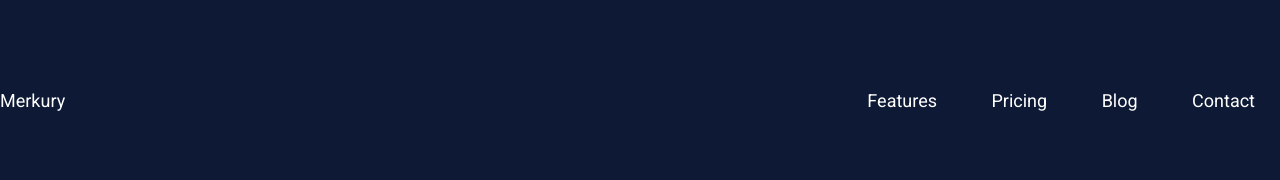
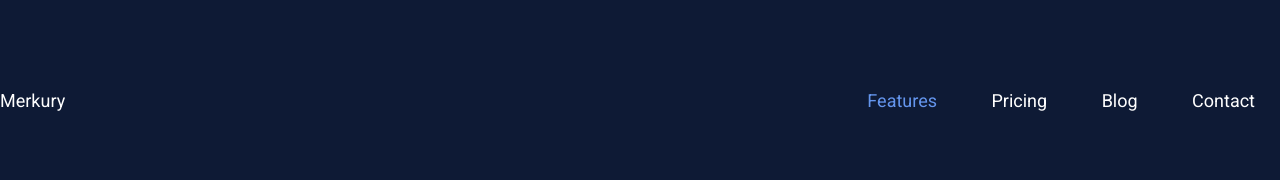
Before and after one commit to IvanKrtsk/RPI, a plain HTML site: page index.html in a window 1280 px wide. In both pictures the pointer is over the link "Features". Shown: the top 180 px of the page. Drawn offline with Linux system fonts and the light colour scheme.

Commit message:
commit master

```diff
--- a/assets/css/style.css
+++ b/assets/css/style.css
@@ -6,6 +6,7 @@ body {
     color: #ffffff;
 }
 
+/*Header*/
 .header{
     width: 100%;
     position: absolute;
@@ -20,12 +21,6 @@ body {
     justify-content: space-between;
 }
 
-*,
-*:before,
-*:after{
-    box-sizing: border-box;
-}
-
 .container{
     width: 100%;
     max-width: 1500px;
@@ -38,6 +33,7 @@ body {
     background-color: #0e1a35;
 }
 
+/*Navigation*/
 .navigation{
     font-size: 18px;
 }
@@ -49,3 +45,13 @@ body {
     margin: 0px 25px;
     vertical-align: top;
 }
+
+.navigation_link:hover{
+    color: cornflowerblue;
+}
+
+*,
+*:before,
+*:after{
+    box-sizing: border-box;
+}
```
